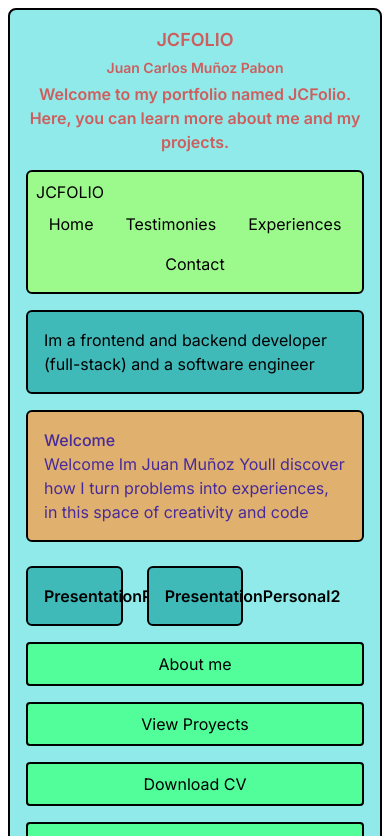
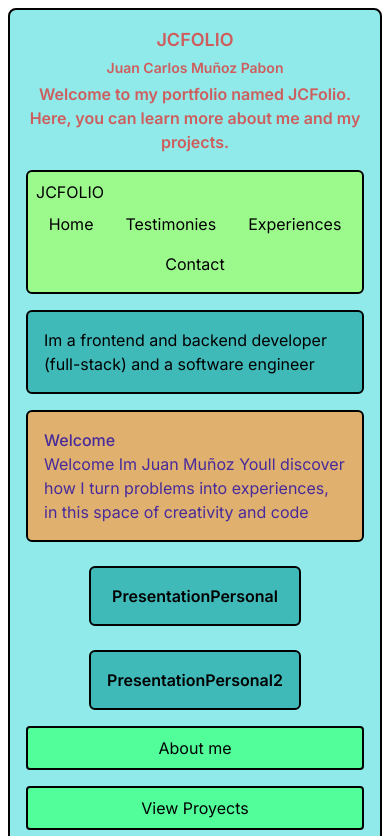
Before and after one commit to juankm08-a11y/portfolio, a Next.js app: page / in a window 390 px wide. Shown: the top 836 px of the page. Built offline with nearby package versions, Linux system fonts and the light colour scheme.

Commit message:
thirty-four commit

```diff
--- a/src/app/page.tsx
+++ b/src/app/page.tsx
@@ -25,13 +25,13 @@
 
   const mypersonalImages: PersonalImages[] = [
     {
-      title: "PresentationPersonal1",
+      title: "PresentationPersonal",
       imageUrl: "/images/personal-image.jpeg",
       description: "My presentation personal",
     },
     {
       title: "PresentationPersonal2",
-      imageUrl: "/images/personal2-image.jpeg",
+      imageUrl: "/images/personal-image2.jpeg",
       description: "My presentation personal",
     },
   ];
@@ -162,7 +162,7 @@
               </p>
             </div>
           </div>
-          <section className="grid grid-cols-3 md:grid-cols-2 gap-6">
+          <section className="grid grid-cols-1 md:grid-cols-2 gap-6">
             {mypersonalImages.map((personalimg, idx) => (
               <div
                 key={idx}
```
Also changed, not shown: 1 other file (tests, documents, lock files or other folders).
